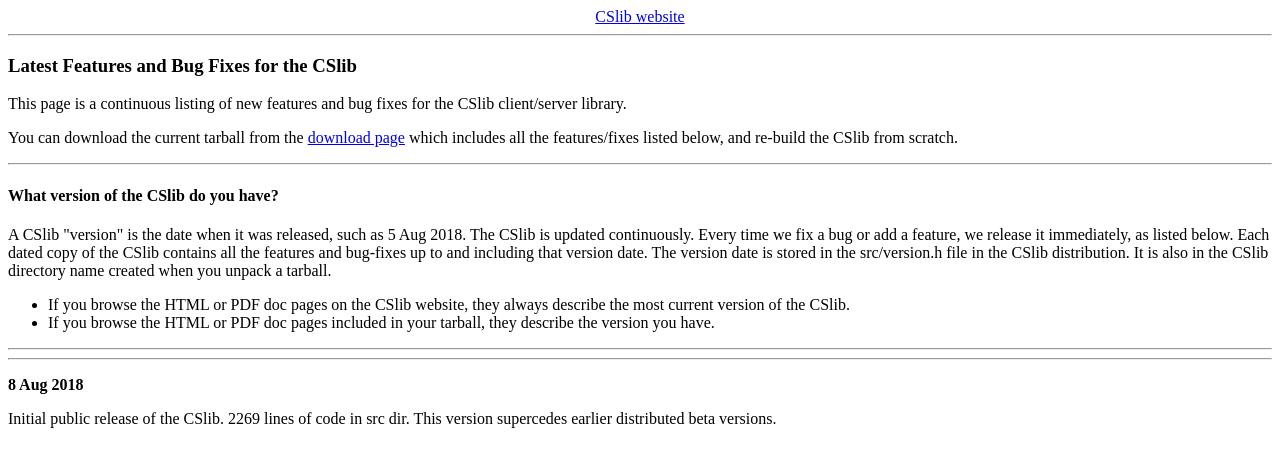
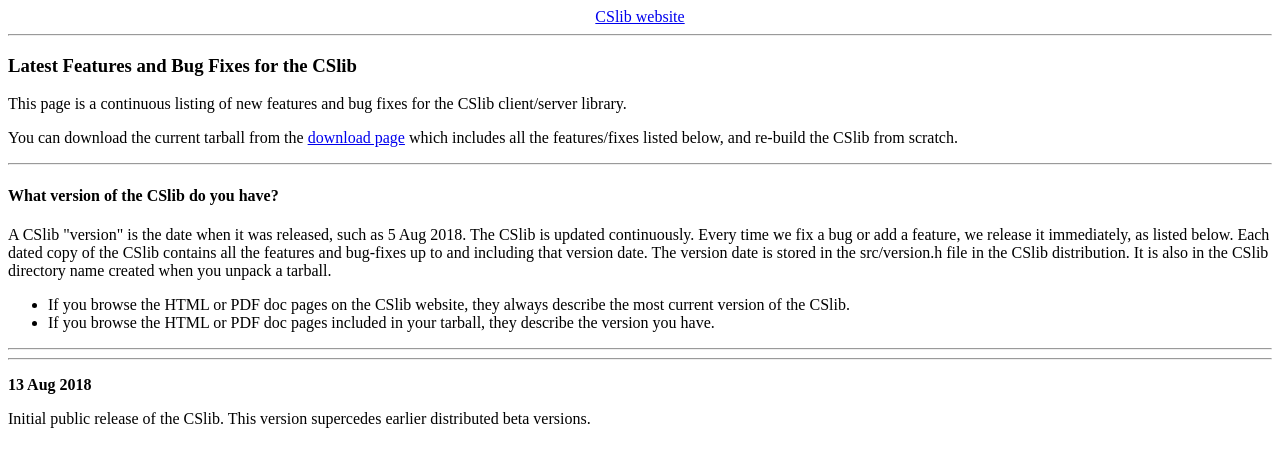
Before and after one commit to lammps/cslib, a plain HTML site: page www/bug.html in a window 1280 px wide. Drawn offline with Linux system fonts and the light colour scheme.

Commit message:
git-svn-id: svn+ssh://software-srn.sandia.gov/svn/cslib/trunk@23 a90b35e7-5b98-4bfc-8194-042b74bc95e4

```diff
--- a/www/bug.html
+++ b/www/bug.html
@@ -36,9 +36,9 @@ describe the version you have.
 
 <HR>
 
-<P><B>8 Aug 2018</B>
+<P><B>13 Aug 2018</B>
 </P>
-<P>Initial public release of the CSlib.  2269 lines of code in src dir.
-This version supercedes earlier distributed beta versions.
+<P>Initial public release of the CSlib.  This version supercedes earlier
+distributed beta versions.
 </P>
 </HTML>
```
Also changed, not shown: www/bug.txt.
